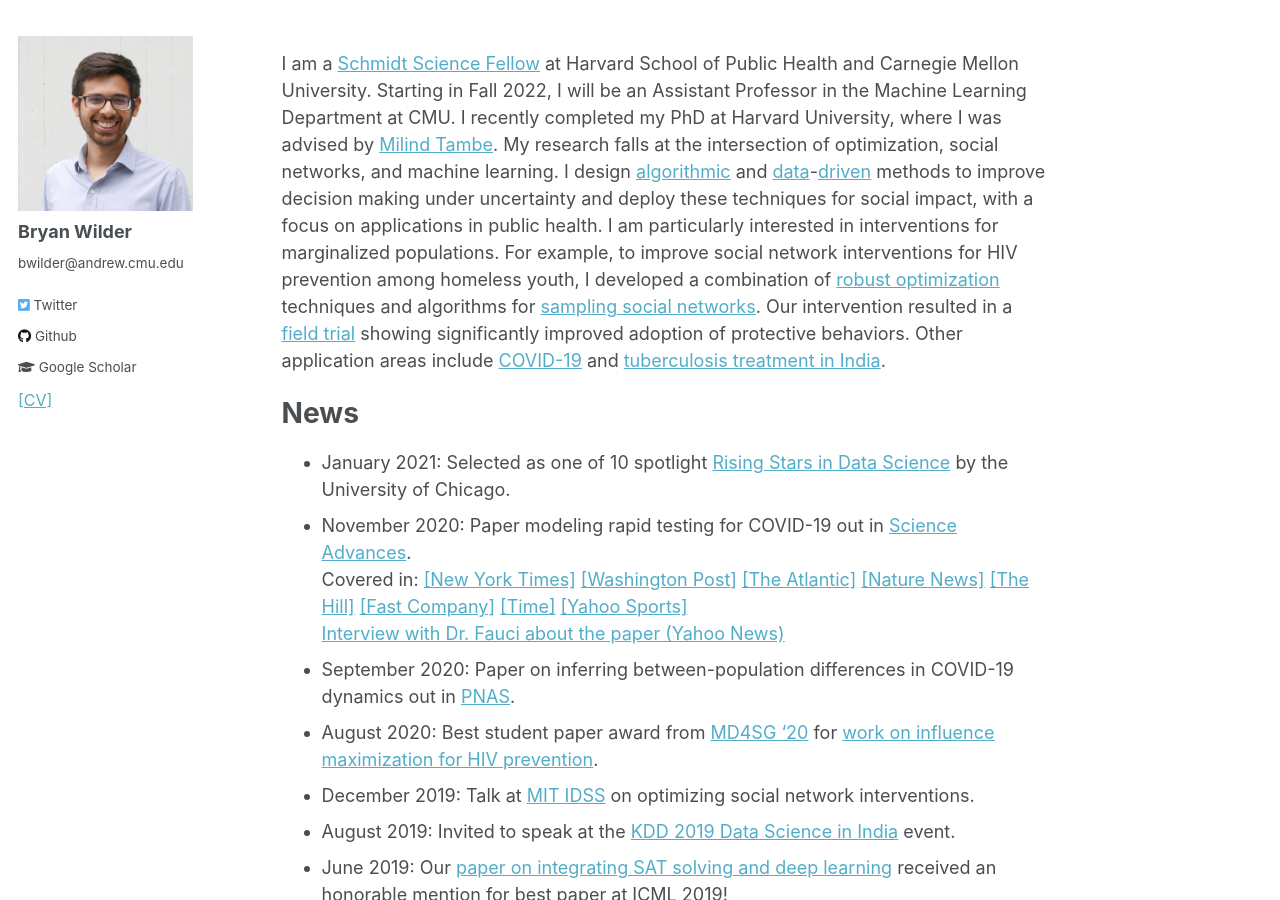
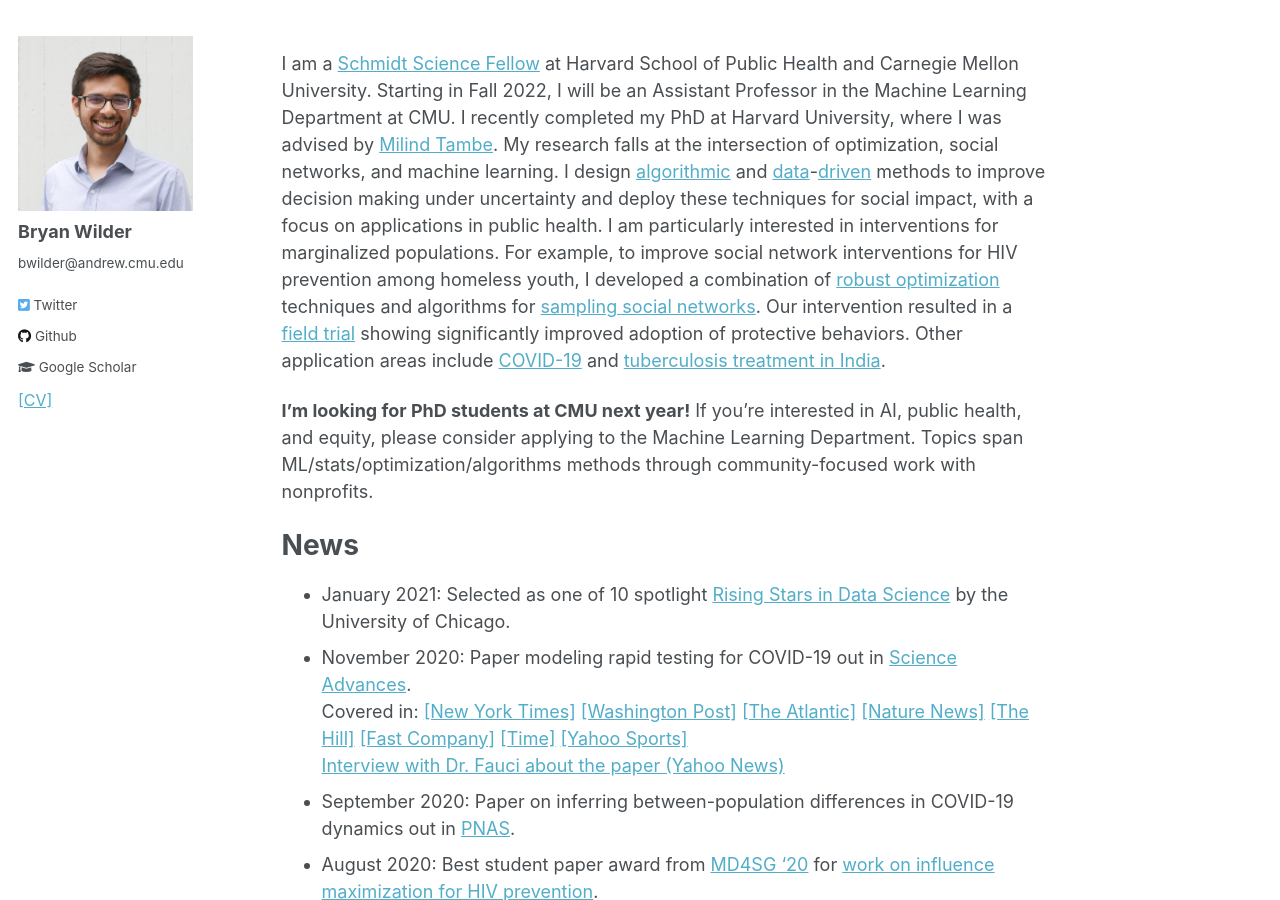
Before and after one commit to bryanwilder/bryanwilder.github.io, a Jekyll site: the page built from _pages/about.md, in a window 1280 px wide and 900 px high. Built offline with Jekyll 4.4.1, drawn with Linux system fonts in a browser that asks for light colours.

Commit message:
Update about.md

```diff
--- a/_pages/about.md
+++ b/_pages/about.md
@@ -8,6 +8,8 @@
   - /about.html
 ---
 I am a [Schmidt Science Fellow](https://schmidtsciencefellows.org/) at Harvard School of Public Health and Carnegie Mellon University. Starting in Fall 2022, I will be an Assistant Professor in the Machine Learning Department at CMU. I recently completed my PhD at Harvard University, where I was advised by [Milind Tambe](https://www.seas.harvard.edu/directory/mtambe). My research falls at the intersection of optimization, social networks, and machine learning. I design [algorithmic](files/aaai_unknown_network_final.pdf) and [data](files/aaai_melding.pdf)-[driven](https://arxiv.org/abs/1905.13732) methods to improve decision making under uncertainty and deploy these techniques for social impact, with a focus on applications in public health. I am particularly interested in interventions for marginalized populations. For example, to improve social network interventions for HIV prevention among homeless youth, I developed a combination of [robust optimization](https://arxiv.org/abs/1710.00996) techniques and algorithms for [sampling social networks](files/aaai_unknown_network_final.pdf). Our intervention resulted in a [field trial](https://arxiv.org/pdf/2009.09559.pdf) showing significantly improved adoption of protective behaviors. Other application areas include [COVID-19](https://www.pnas.org/content/early/2020/09/23/2010651117) and [tuberculosis treatment in India](https://arxiv.org/abs/1902.01506).
+
+**I'm looking for PhD students at CMU next year!** If you're interested in AI, public health, and equity, please consider applying to the Machine Learning Department. Topics span ML/stats/optimization/algorithms methods through community-focused work with nonprofits.
 
 # News
 *   January 2021: Selected as one of 10 spotlight [Rising Stars in Data Science](https://cdac.uchicago.edu/events/risingstars2021) by the University of Chicago.
```
